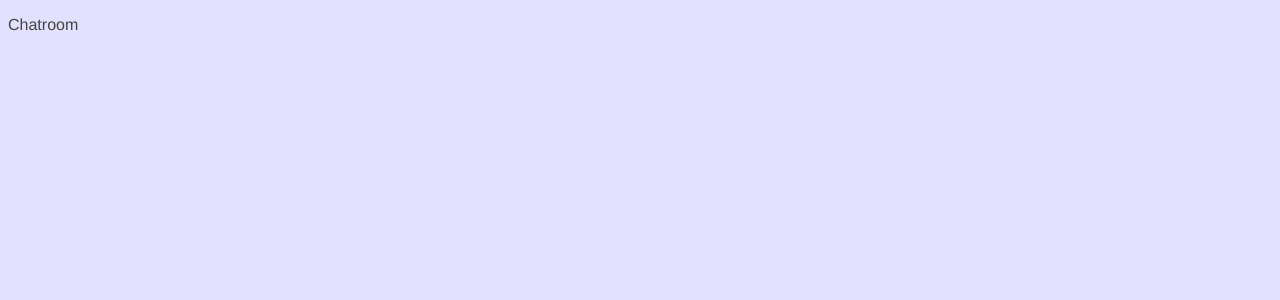
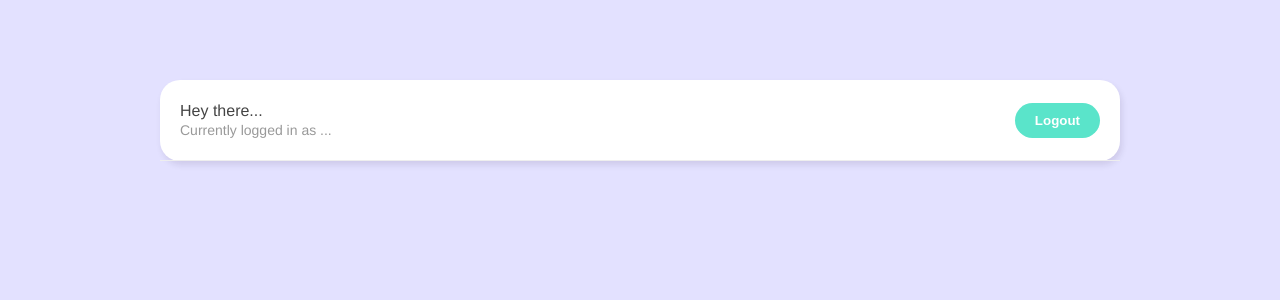
Before and after one commit to vue-course-ps3/live-chat, a Vue app: page /chatroom in a window 1280 px wide. Shown: the top 300 px of the page. Built offline with nearby package versions, Linux system fonts and the light colour scheme.

Commit message:
lesson 110

```diff
--- /dev/null
+++ b/src/components/Navbar.vue
@@ -0,0 +1,34 @@
+<template>
+  <nav>
+    <div>
+      <p>Hey there...</p>
+      <p class="email">Currently logged in as ...</p>
+    </div>
+    <button>Logout</button>
+  </nav>
+</template>
+
+<script>
+export default {
+
+}
+</script>
+
+<style>
+  nav {
+    padding: 20px;
+    border-bottom: 1px solid #eee;
+    display: flex;
+    justify-content: space-between;
+    align-items: center;
+  }
+  nav p {
+    margin: 2px auto;
+    font-size: 16px;
+    color: #444;
+  }
+  nav p.email {
+    font-size: 14px;
+    color: #999;
+  }
+</style>
--- a/src/views/ChatroomView.vue
+++ b/src/views/ChatroomView.vue
@@ -1,10 +1,14 @@
 <template>
-  <p>Chatroom</p>
+  <div class="container">
+    <Navbar/>
+  </div>
 </template>
 
 <script>
+import Navbar from '@/components/Navbar.vue';
+
 export default {
-
+  components:{Navbar},
 }
 </script>
 
```
